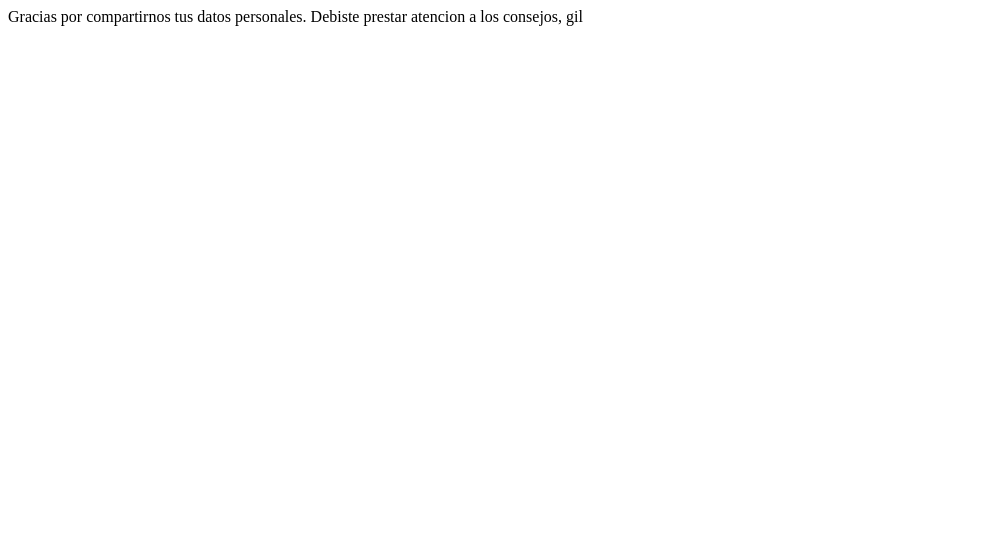
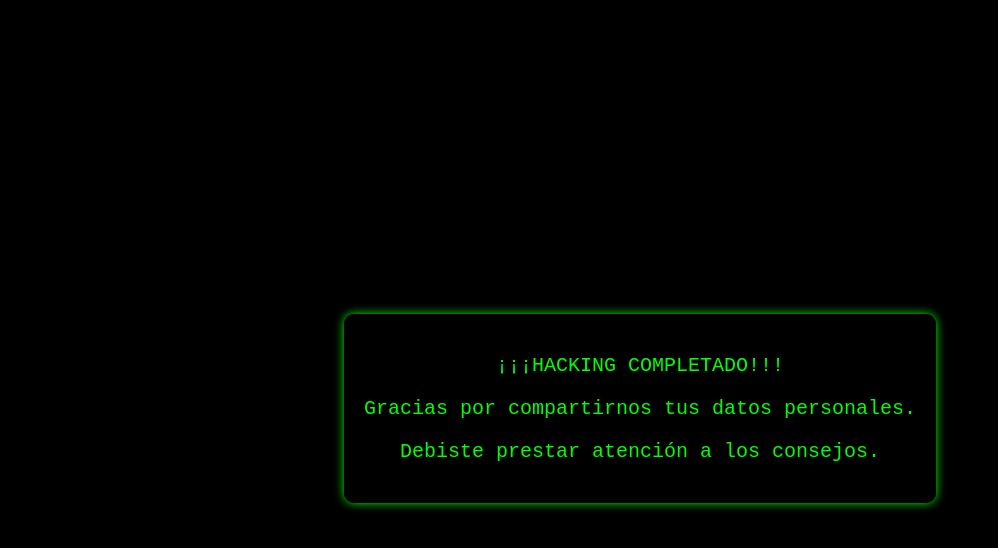
Before and after one commit to germanalvarez8/stunning-happiness, a plain HTML site: page index.html in a window 1280 px wide. Shown: the whole page, without its empty margins (0-998 px from the left). Drawn offline with Linux system fonts and the light colour scheme.

Commit message:
Nuevo mensaje

```diff
--- a/index.html
+++ b/index.html
@@ -1,11 +1,42 @@
 <!DOCTYPE html>
 <html lang="en">
-<head>
-    <meta charset="UTF-8">
-    <meta name="viewport" content="width=device-width, initial-scale=1.0">
-    <title>Document</title>
-</head>
-<body>
-    Gracias por compartirnos tus datos personales. Debiste prestar atencion a los consejos, gil
-</body>
-</html>
+    <title>Hackeado</title>
+    <style>
+    body {
+        background-color: #000;
+        color: #0f0;
+        font-family: monospace;
+        text-align: center;
+    }
+
+    .container {
+        display: flex;
+        justify-content: center;
+        align-items: center;
+        height: 100vh;
+    }
+
+    .alert-box {
+        background-color: rgba(0, 0, 0, 0.8);
+        padding: 20px;
+        border-radius: 10px;
+        box-shadow: 0 0 10px #0f0;
+    }
+
+    .alert-text {
+        font-size: 20px;
+    }
+    </style>
+    </head>
+    <body>
+
+    <div class="container">
+        <div class="alert-box">
+            <p class="alert-text">¡¡¡HACKING COMPLETADO!!!</p>
+            <p class="alert-text">Gracias por compartirnos tus datos personales.</p>
+            <p class="alert-text">Debiste prestar atención a los consejos.</p>
+        </div>
+    </div>
+
+    </body>
+    </html>
```
